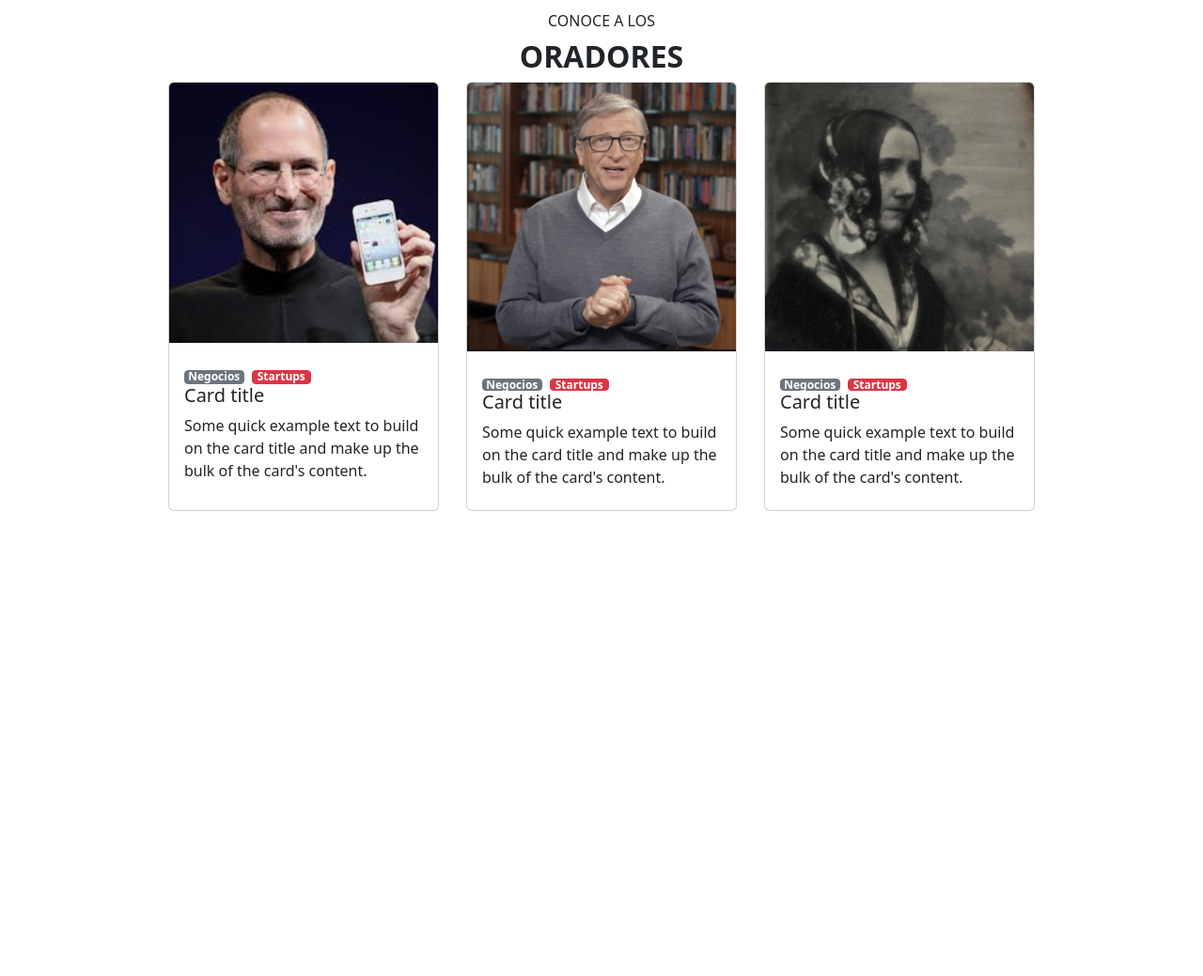
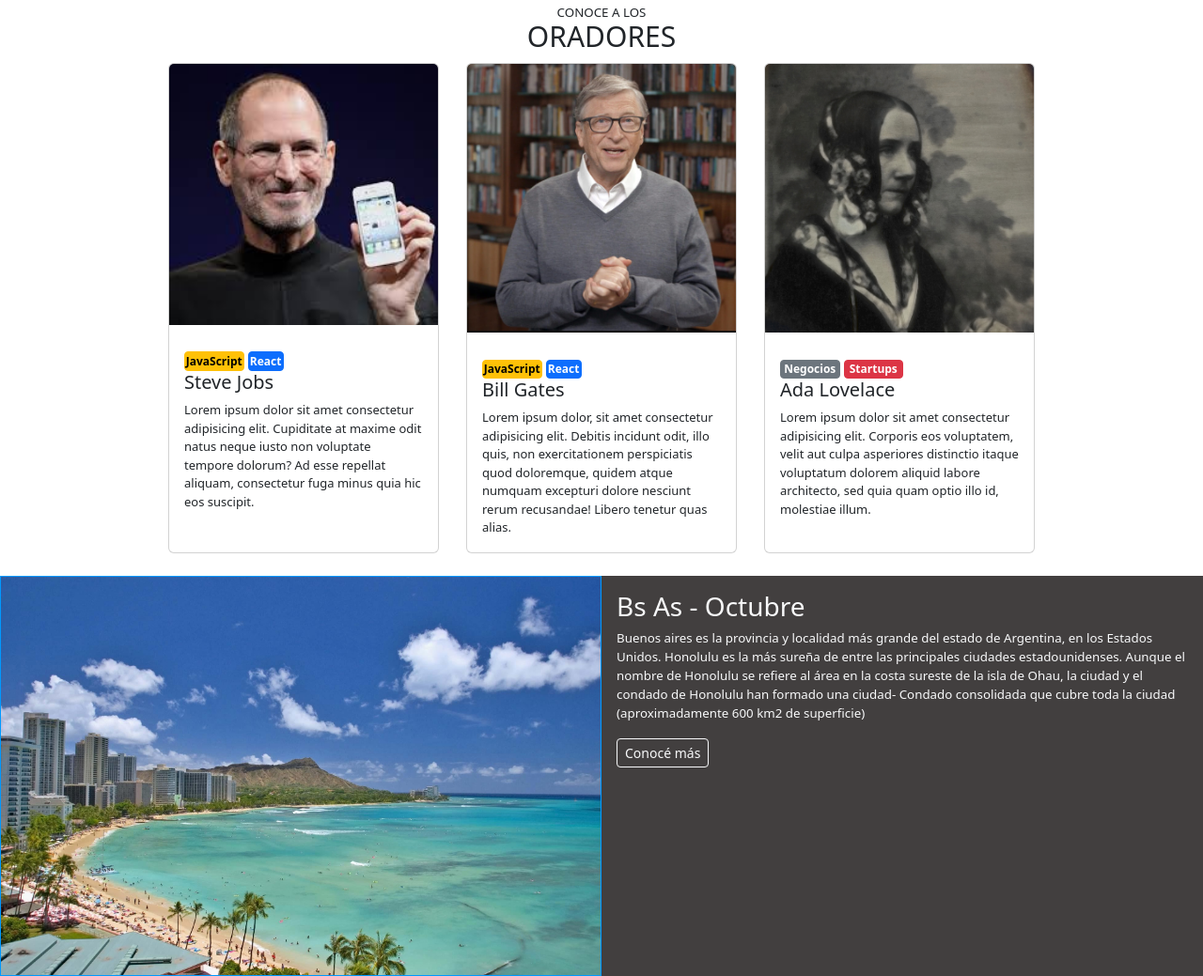
Before and after one commit to NicoGalvez85/CodoACodo, a plain HTML site: page index.html in a window 1280 px wide. Shown: the part 703-1742 px from the top of the page at 94% size. Before the commit the page ends 1247 px from the top, so only its background shows below. Drawn offline with nearby package versions, Linux system fonts and the light colour scheme.

Commit message:
Se agrega imagen inferior y se modifican títulos

```diff
--- a/index.html
+++ b/index.html
@@ -4,11 +4,12 @@
 <head>
   <meta charset="utf-8">
   <meta name="viewport" content="width=device-width, initial-scale=1">
-  <title>Bootstrap demo</title>
+  <title>TP Integrador</title>
   <link href="https://cdn.jsdelivr.net/npm/bootstrap@5.3.0-alpha3/dist/css/bootstrap.min.css" rel="stylesheet"
     integrity="sha384-KK94CHFLLe+nY2dmCWGMq91rCGa5gtU4mk92HdvYe+M/SXH301p5ILy+dN9+nJOZ" crossorigin="anonymous">
   <link rel="stylesheet" href="style.css">
 </head>
+
 <body>
   <div>
     <nav class="navbar navbar-expand-lg bg-body-tertiary navbar-dark" id="nav">
@@ -41,11 +42,8 @@
       </div>
     </nav>
   </div>
-  <div id="carouselExampleSlidesOnly" class="carousel slide" data-bs-ride="carousel">
-    <div class="carousel-inner">
-      <div class="carousel-item active">
   <div id="textoCarr" class="position-absolute text-light w-50 ">
-          <h2 class="text-end"> Conf Bs As</h2>
+    <h2 class="text-end">Conf Bs As</h2>
     <p class="text-end"> Bs As llega por primera vez a la argentina. Un evento para compartir con<br> nuestra
       comunidad el conocimiento y la experiencia de los expertos que<br> están creando el futuro de internet.
       Ven a conocer a miembros del<br> evento, a otros estudiantes de Codo a Codo, y a los oradores de primer<br>
@@ -56,78 +54,95 @@
       <button type="button" class="btn btn-success btn-lg">Comprar tickets</button>
     </div>
   </div>
+  <div id="carouselExampleSlidesOnly" class="carousel slide" data-bs-ride="carousel">
+    <div class="carousel-inner">
+      <div class="carousel-item active">
         <img src="img/ba1.jpg" class="d-block w-100 image" alt="...">
       </div>
       <div class="carousel-item">
-        <div id="textoCarr" class="position-absolute text-light w-50 ">
-          <h2 class="text-end">Conf Bs As</h2>
-          <p class="text-end"> Bs As llega por primera vez a la argentina. Un evento para compartir con<br> nuestra
-            comunidad el conocimiento y la experiencia de los expertos que<br> están creando el futuro de internet.
-            Ven a conocer a miembros del<br> evento, a otros estudiantes de Codo a Codo, y a los oradores de primer<br>
-            nivel
-            que tenemos para ti. Te Esperamos!</p>
-        </div>
         <img src="img/ba2.jpg" class="d-block w-100 image" alt="...">
       </div>
       <div class="carousel-item">
-        <div id="textoCarr" class="position-absolute text-light w-50 ">
-          <h2 class="text-end">Conf Bs As</h2>
-          <p class="text-end"> Bs As llega por primera vez a la argentina. Un evento para compartir con<br> nuestra
-            comunidad el conocimiento y la experiencia de los expertos que<br> están creando el futuro de internet.
-            Ven a conocer a miembros del<br> evento, a otros estudiantes de Codo a Codo, y a los oradores de primer<br>
-            nivel
-            que tenemos para ti. Te Esperamos!</p>
-        </div>
         <img src="img/ba3.jpg" class="d-block w-100 image" alt="...">
       </div>
     </div>
   </div>
-  <div class="pt-3 d-grid">
-    <div class="titulo">
+  <div id="titleCont" class="pt-2 d-grid">
+    <div class="titulo1">
       <h6>CONOCE A LOS</h6>
     </div>
-    <div class="titulo">
-      <h2><B>ORADORES</B> </h2>
+    <div class="titulo2">
+      <h2 class="">ORADORES</h2>
     </div>
   </div>
-  <div class="d-flex justify-content-evenly">
+  <div class="d-flex justify-content-evenly mt-">
     <div class="card" style="width: 18rem;">
       <img src="img/steve.jpg" class="card-img-top" alt="...">
       <div class="card-body">
         <div class="d-flex btns">
-          <a href="#" class="d-flex justify-content-center align-items-center btn btn-secondary btn-sm w-25 me-2  btnCard"><b>Negocios</b></a>
-          <a href="#" class="d-flex justify-content-center align-items-center btn btn-danger btn-sm w-25  btnCard"><b>Startups</b></a>
+          <a href="#"
+            class="d-flex justify-content-center align-items-center btn btn-warning btn-sm w-25 me-1  btnCard"><b>JavaScript</b></a>
+          <a href="#"
+            class="d-flex justify-content-center align-items-center btn btn-primary btn-sm btnReact  btnCard"><b>React</b></a>
         </div>
-        <h5 class="card-title">Card title</h5>
-        <p class="card-text">Some quick example text to build on the card title and make up the bulk of the card's content.</p>
-
+        <h5 class="card-title">Steve Jobs</h5>
+        <p class="card-text cardText">Lorem ipsum dolor sit amet consectetur adipisicing elit. Cupiditate at maxime odit natus
+          neque iusto non voluptate
+          tempore dolorum? Ad esse repellat aliquam, consectetur fuga minus quia hic eos suscipit.</p>
       </div>
     </div>
     <div class="card tarj" style="width: 18rem;">
       <img src="img/bill.jpg" class="card-img-top" alt="...">
       <div class="card-body">
         <div class="d-flex btns">
-          <a href="#" class="d-flex justify-content-center align-items-center btn btn-secondary btn-sm w-25 me-2  btnCard"><b>Negocios</b></a>
-          <a href="#" class="d-flex justify-content-center align-items-center btn btn-danger btn-sm w-25  btnCard"><b>Startups</b></a>
+          <a href="#"
+            class="d-flex justify-content-center align-items-center btn btn-warning btn-sm w-25 me-1  btnCard"><b>JavaScript</b></a>
+          <a href="#"
+            class="d-flex justify-content-center align-items-center btn btn-primary btn-sm btnReact btnCard"><b>React</b></a>
         </div>
-        <h5 class="card-title">Card title</h5>
-        <p class="card-text">Some quick example text to build on the card title and make up the bulk of the card's content.</p>
-
+        <h5 class="card-title">Bill Gates</h5>
+        <p class="card-text cardText">Lorem ipsum dolor, sit amet consectetur adipisicing elit. Debitis incidunt odit, illo quis,
+          non
+          exercitationem perspiciatis quod doloremque, quidem atque numquam excepturi dolore nesciunt rerum recusandae!
+          Libero tenetur quas alias.</p>
       </div>
     </div>
     <div class="card tarj" style="width: 18rem;">
       <img src="img/ada.jpeg" class="card-img-top" alt="...">
       <div class="card-body">
         <div class="d-flex btns">
-          <a href="#" class="d-flex justify-content-center align-items-center btn btn-secondary btn-sm w-25 me-2  btnCard"><b>Negocios</b></a>
-          <a href="#" class="d-flex justify-content-center align-items-center btn btn-danger btn-sm w-25  btnCard"><b>Startups</b></a>
+          <a href="#"
+            class="d-flex justify-content-center align-items-center btn btn-secondary btn-sm w-25 me-1  btnCard"><b>Negocios</b></a>
+          <a href="#"
+            class="d-flex justify-content-center align-items-center btn btn-danger btn-sm w-25  btnCard"><b>Startups</b></a>
         </div>
-
-        <h5 class="card-title">Card title</h5>
-        <p class="card-text">Some quick example text to build on the card title and make up the bulk of the card's content.</p>
+        <h5 class="card-title">Ada Lovelace</h5>
+        <p class="card-text cardText">Lorem ipsum dolor sit amet consectetur adipisicing elit. Corporis eos voluptatem, velit aut
+          culpa asperiores
+          distinctio itaque voluptatum dolorem aliquid labore architecto, sed quia quam optio illo id, molestiae illum.
+        </p>
       </div>
     </div>
   </div>
+  <div>
+
+  </div>
+  <div id="secPlaya" class="d-flex pt-4">
+    <div id="imgHono" class="w-50">
+    </div>
+    <div id="texto2" class="w-50 text-light">
+      <h3 class="pt-3 ps-3">Bs As - Octubre</h3>
+      <p class="ps-3 pe-3 parraf2">Buenos aires es la provincia y localidad más grande del estado de Argentina, en los Estados Unidos. Honolulu es la
+        más sureña de entre las principales ciudades estadounidenses. Aunque el nombre de Honolulu se refiere al área en la costa sureste
+      de la isla de Ohau, la ciudad y el condado de Honolulu han formado una ciudad-
+    Condado consolidada que cubre toda la ciudad (aproximadamente 600 km2 de superficie)</p>
+    <div class="ps-3">
+      <button type="button" class="btn btn-outline-light btn-sm">Conocé más</button>
+    </div>
+    </div>
+  </div>
+
+
 
 
   <script src="https://cdn.jsdelivr.net/npm/bootstrap@5.3.0-alpha3/dist/js/bootstrap.bundle.min.js"
--- a/style.css
+++ b/style.css
@@ -31,10 +31,26 @@
     z-index: 10;
 }
 
-.titulo{
+#titleCont{
+    height: 70px;
+    padding: -5px !important;
+}
+
+.titulo1 , .titulo2{
     box-sizing: content-box;
-    margin: 0px auto !important;
+    margin: 0px auto ;
+}
 
+.titulo1{
+    margin-bottom: -10px;
+}
+
+.titulo1 h6{
+    font-size: smaller;
+}
+
+.titulo2 h2{
+    font-size: 30px;
 }
 
 .tarj{
@@ -53,3 +69,38 @@
     height: 100%;
     font-size: 12px !important;
 }
+
+.btnReact{
+    width: 15%;
+}
+
+.cardText{
+    font-size: small ;
+}
+
+#secPlaya{
+    height: 450px;
+}
+
+#imgHono{
+    background-image: url(img/honolulu.jpg);
+    background-size: cover;
+    border: 1px solid rgb(0, 153, 255);
+
+}
+
+#texto2{
+    background-color: rgb(66, 63, 63);
+}
+
+
+.textImg{
+
+    padding-inline: 0px;
+    max-width: 100% !important;
+    max-height: 100% !important;
+}
+
+.parraf2{
+    font-size: smaller;
+}
```
Lines whose indentation alone changed are shown as unchanged.
